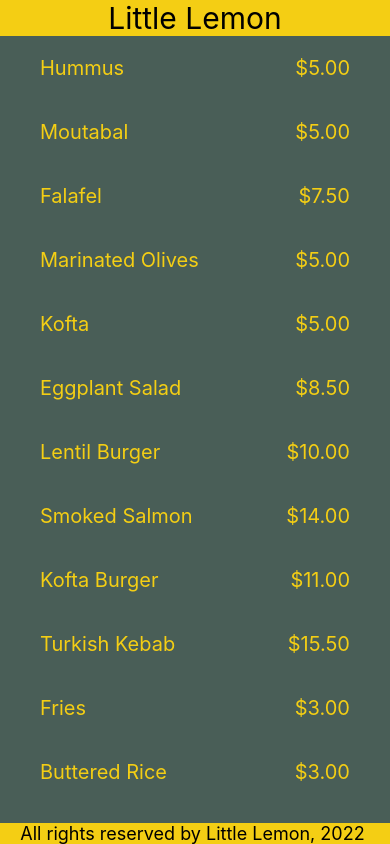
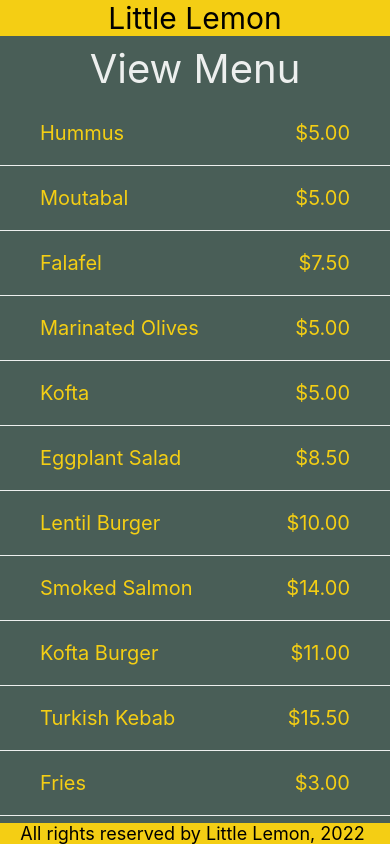
Before and after one commit to heshanu/react-native-meta-scrollView, a React Native app: screen / in a window 390 px wide. Built offline with nearby package versions, Linux system fonts and the light colour scheme.

Commit message:
update using flatlist props

```diff
--- a/components/MenuItems.js
+++ b/components/MenuItems.js
@@ -19,6 +19,9 @@
         data={menuItemsToDisplay}
         keyExtractor={(item) => item.id}
         renderItem={renderItem}
+        ItemSeparatorComponent={Seperator}
+        ListHeaderComponent={Header}
+        ListFooterComponent={Footer}
       ></FlatList>
     </View>
   );
@@ -38,6 +41,29 @@
     color: "#F4CE14",
     fontSize: 20,
   },
+  seperator: {
+    borderBottomWidth: 1,
+    borderColor: "#EDEFEE",
+  },
+  headerText: {
+    color: "#EDEFEE",
+    fontSize: 40,
+    paddingVertical: 8,
+    flexWrap: "wrap",
+    textAlign: "center",
+  },
+  footerText: {
+    color: "#EDEFEE",
+    fontSize: 20,
+    flexWrap: "wrap",
+  },
 });
 
+/*Set flatList props*/
+const Seperator = () => <View style={menuStyles.seperator} />;
+const Header = () => <Text style={menuStyles.headerText}>View Menu</Text>;
+const Footer = () => (
+  <Text style={menuStyles.footerText}>All rights reserved!</Text>
+);
+
 export default MenuItems;
```
